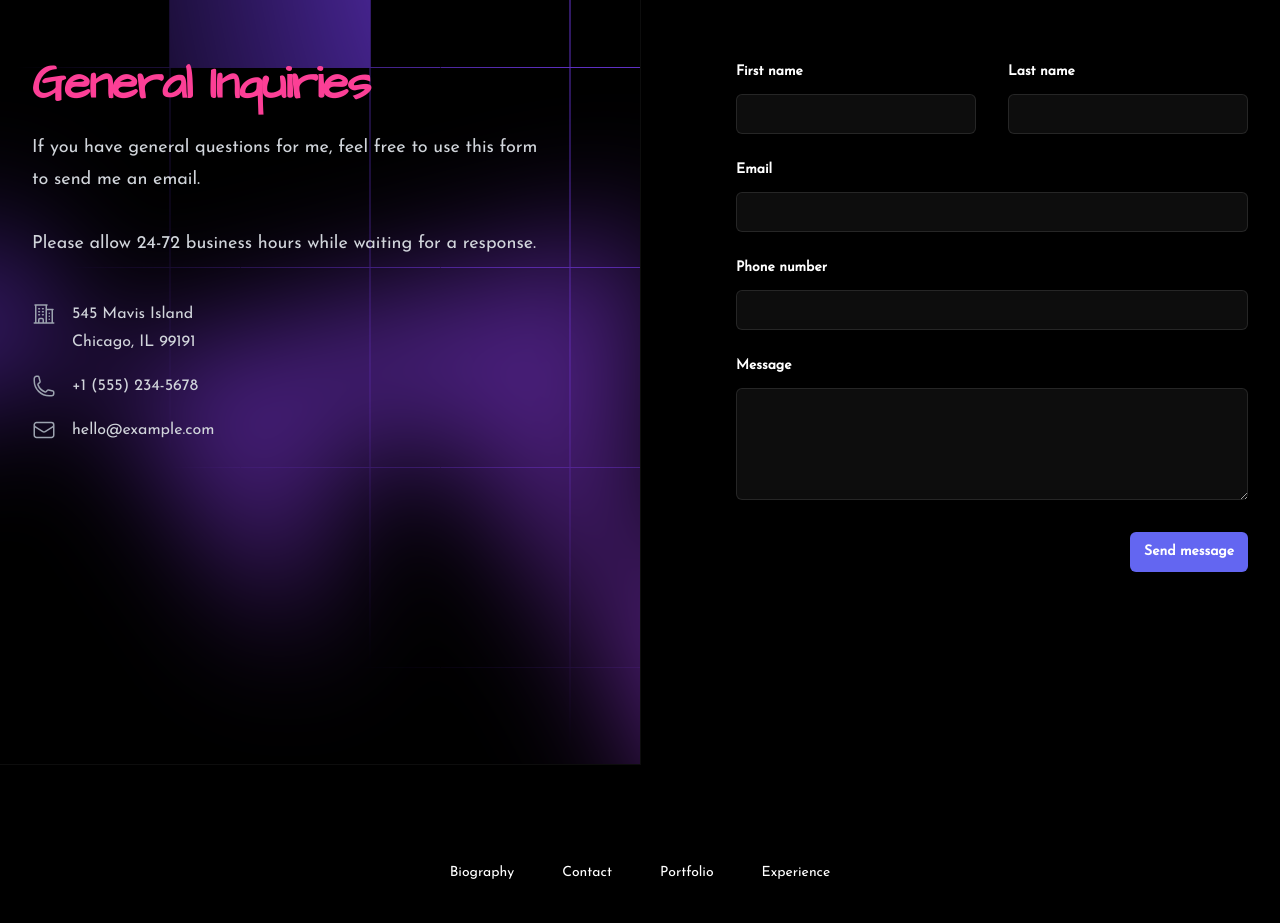
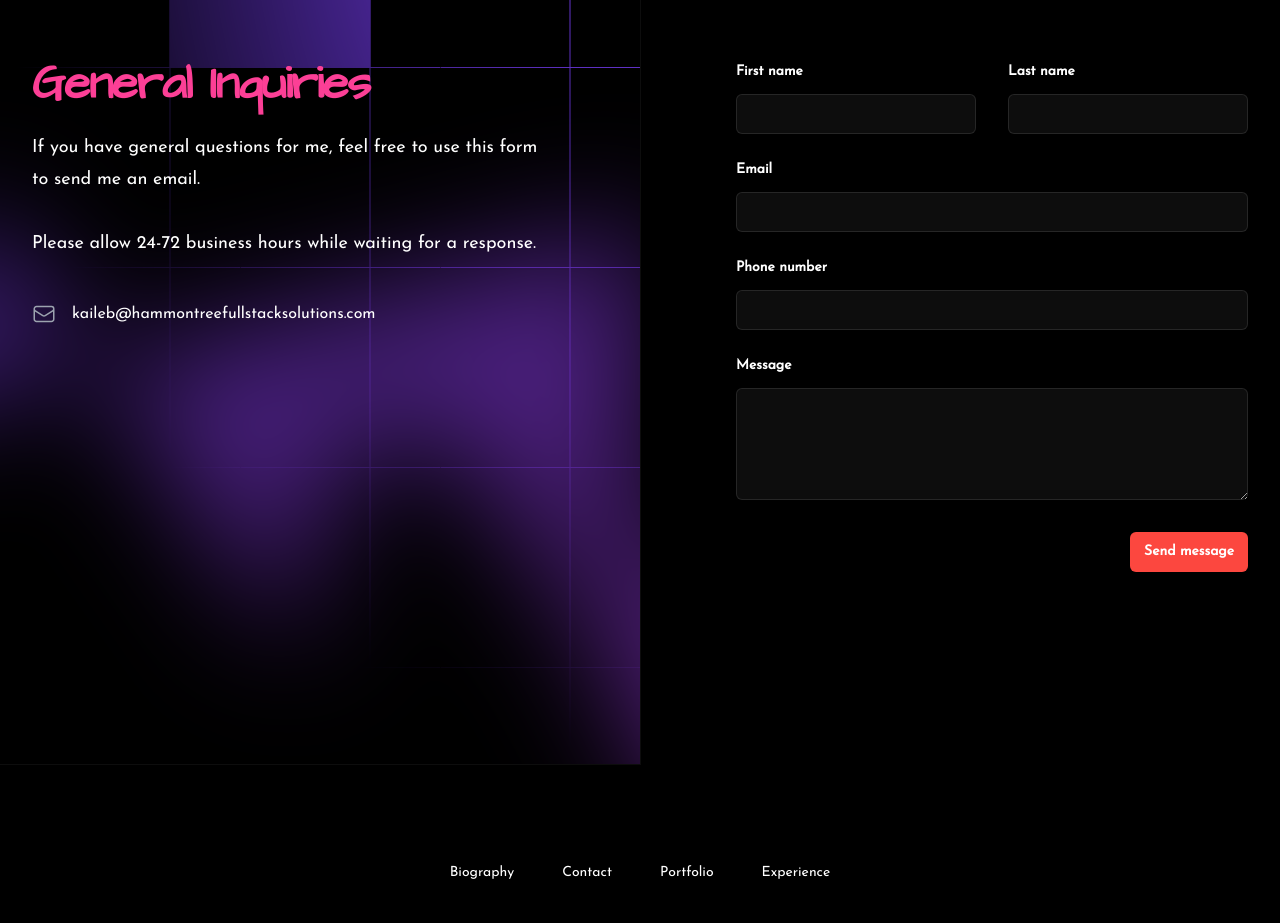
Before and after one commit to HammontreeWebDev/tailwind-portfolio, a Next.js app: page /contact in a window 1280 px wide. Shown: the part 800-1723 px from the top of the page. Built offline with nearby package versions, Linux system fonts and the light colour scheme.

Commit message:
form styling complete

```diff
--- a/app/ui/ContactForm/ContactForm.jsx
+++ b/app/ui/ContactForm/ContactForm.jsx
@@ -42,35 +42,13 @@ export default function ContactForm() {
                             </div>
                         </div>
                         <h2 className=" title-text text-pretty text-4xl font-semibold tracking-tight text-[var(--primary2)] sm:text-5xl">General Inquiries</h2>
-                        <p className="mt-6 text-lg leading-8 text-gray-300">
+                        <p className="mt-6 text-lg leading-8 text-white">
                             If you have general questions for me, feel free to use this form to send me an email.
                             <br/>
                             <br/>
                             Please allow 24-72 business hours while waiting for a response.
                         </p>
-                        <dl className="mt-10 space-y-4 text-base leading-7 text-gray-300">
-                            <div className="flex gap-x-4">
-                                <dt className="flex-none">
-                                    <span className="sr-only">Address</span>
-                                    <BuildingOffice2Icon aria-hidden="true" className="h-7 w-6 text-gray-400" />
-                                </dt>
-                                <dd>
-                                    545 Mavis Island
-                                    <br />
-                                    Chicago, IL 99191
-                                </dd>
-                            </div>
-                            <div className="flex gap-x-4">
-                                <dt className="flex-none">
-                                    <span className="sr-only">Telephone</span>
-                                    <PhoneIcon aria-hidden="true" className="h-7 w-6 text-gray-400" />
-                                </dt>
-                                <dd>
-                                    <a href="tel:+1 (555) 234-5678" className="hover:text-white">
-                                        +1 (555) 234-5678
-                                    </a>
-                                </dd>
-                            </div>
+                        <dl className="mt-10 space-y-4 text-base leading-7 text-white">
                             <div className="flex gap-x-4">
                                 <dt className="flex-none">
                                     <span className="sr-only">Email</span>
@@ -78,7 +56,7 @@ export default function ContactForm() {
                                 </dt>
                                 <dd>
                                     <a href="mailto:hello@example.com" className="hover:text-white">
-                                        hello@example.com
+                                        kaileb@hammontreefullstacksolutions.com
                                     </a>
                                 </dd>
                             </div>
@@ -162,7 +140,7 @@ export default function ContactForm() {
                         <div className="mt-8 flex justify-end">
                             <button
                                 type="submit"
-                                className="rounded-md bg-indigo-500 px-3.5 py-2.5 text-center text-sm font-semibold text-white shadow-sm hover:bg-indigo-400 focus-visible:outline focus-visible:outline-2 focus-visible:outline-offset-2 focus-visible:outline-indigo-500"
+                                className="rounded-md bg-[var(--primary5)] px-3.5 py-2.5 text-center text-sm font-semibold text-white shadow-sm hover:bg-white hover:text-black focus-visible:outline focus-visible:outline-2 focus-visible:outline-offset-2 focus-visible:outline-indigo-500"
                             >
                                 Send message
                             </button>
```
